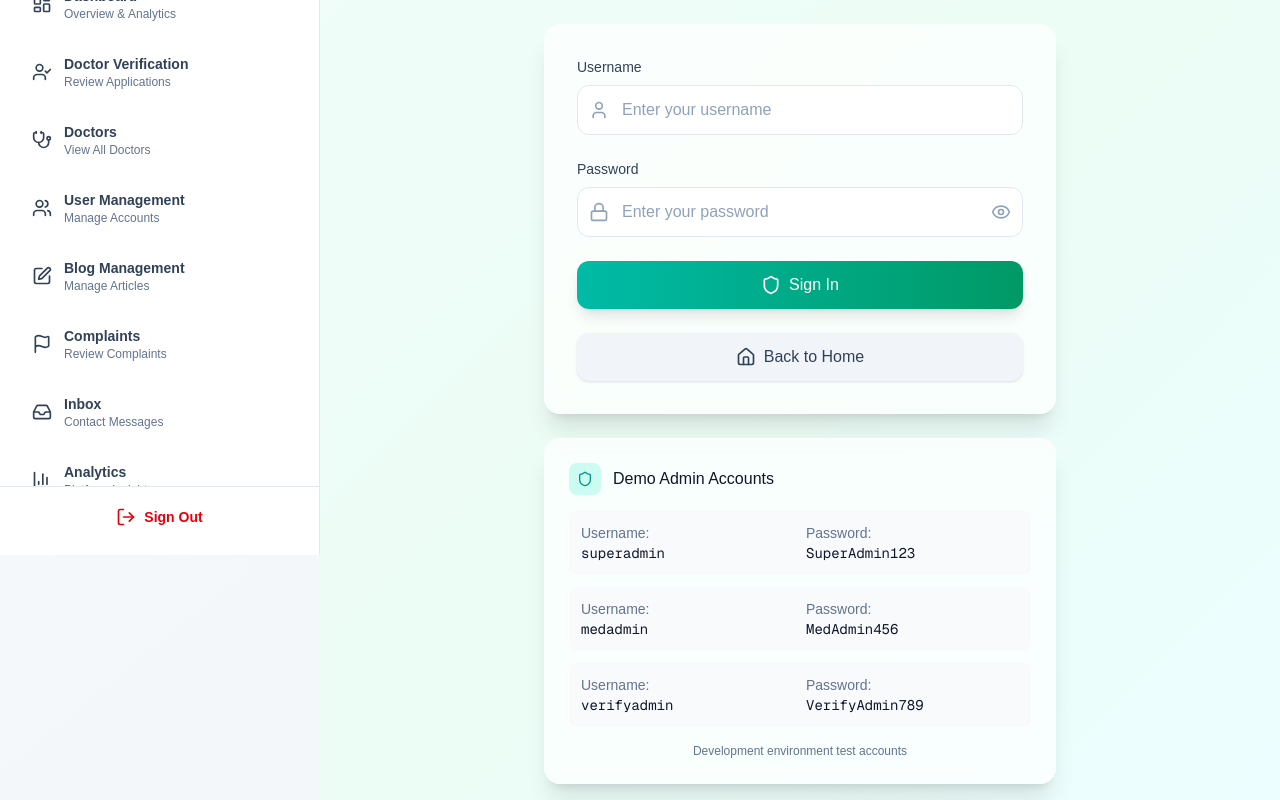
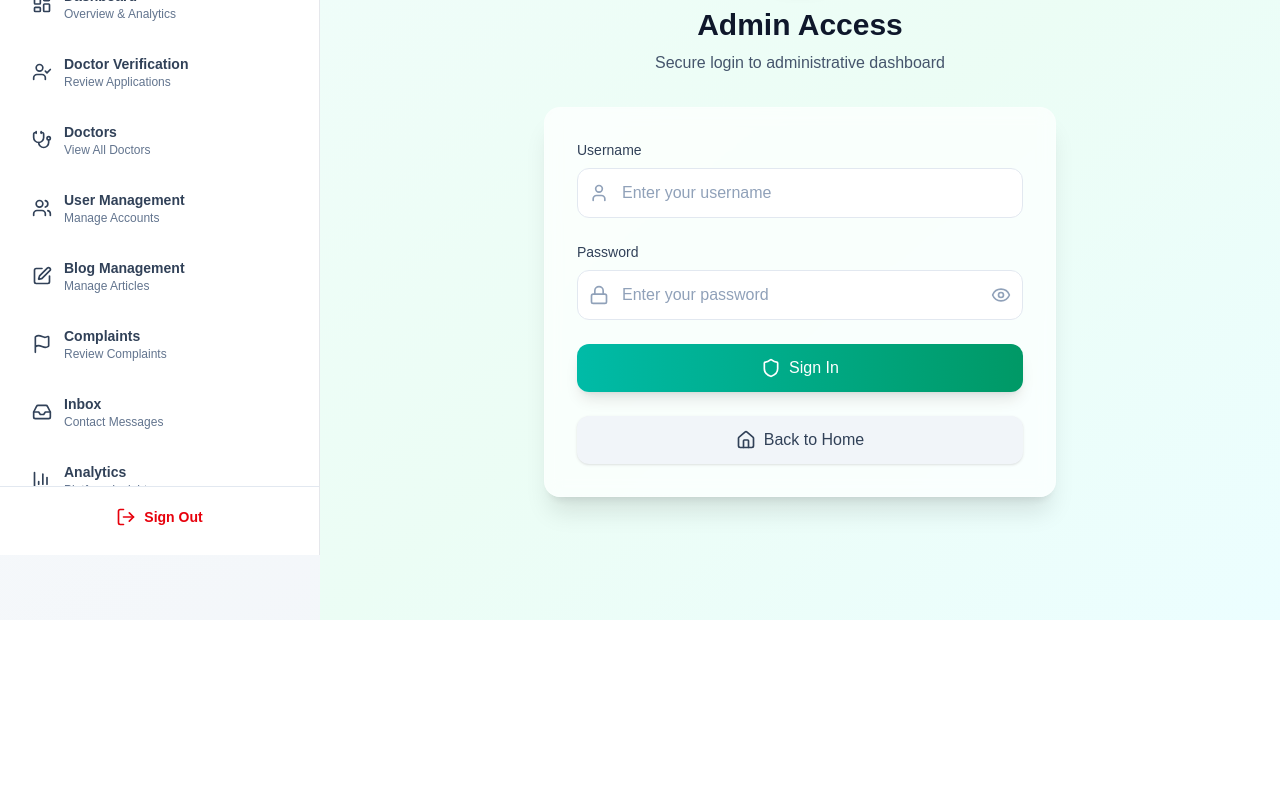
Before and after one commit to moeez4316/TABEEB-Healthcare, a Next.js app in the folder TabeebFrontend/: page /admin/login in a window 1280 px wide. Shown: the part 245-1045 px from the top of the page. After the commit the page ends 865 px from the top, so only its background shows below. Built offline with nearby package versions, Linux system fonts and the light colour scheme; no server answers.

Commit message:
Demo admin accounts removed

```diff
--- a/TabeebFrontend/src/app/admin/login/page.tsx
+++ b/TabeebFrontend/src/app/admin/login/page.tsx
@@ -170,61 +170,6 @@ export default function AdminLoginPage() {
             </button>
           </div>
         </div>
-
-        {/* Demo Accounts */}
-        <div className="bg-white/70 dark:bg-slate-800/70 backdrop-blur-sm border border-white/20 dark:border-slate-700/50 rounded-2xl shadow-xl p-6">
-          <div className="flex items-center mb-4">
-            <div className="w-8 h-8 bg-teal-100 dark:bg-teal-900/50 rounded-lg flex items-center justify-center mr-3">
-              <Shield className="w-4 h-4 text-teal-600 dark:text-teal-400" />
-            </div>
-            <h3 className="font-medium text-slate-900 dark:text-white">Demo Admin Accounts</h3>
-          </div>
-
-          <div className="space-y-3">
-            <div className="bg-slate-50 dark:bg-slate-700/50 rounded-lg p-3">
-              <div className="grid grid-cols-2 gap-3 text-sm">
-                <div>
-                  <span className="text-slate-500 dark:text-slate-400">Username:</span>
-                  <p className="font-mono text-slate-900 dark:text-white">superadmin</p>
-                </div>
-                <div>
-                  <span className="text-slate-500 dark:text-slate-400">Password:</span>
-                  <p className="font-mono text-slate-900 dark:text-white">SuperAdmin123</p>
-                </div>
-              </div>
-            </div>
-
-            <div className="bg-slate-50 dark:bg-slate-700/50 rounded-lg p-3">
-              <div className="grid grid-cols-2 gap-3 text-sm">
-                <div>
-                  <span className="text-slate-500 dark:text-slate-400">Username:</span>
-                  <p className="font-mono text-slate-900 dark:text-white">medadmin</p>
-                </div>
-                <div>
-                  <span className="text-slate-500 dark:text-slate-400">Password:</span>
-                  <p className="font-mono text-slate-900 dark:text-white">MedAdmin456</p>
-                </div>
-              </div>
-            </div>
-
-            <div className="bg-slate-50 dark:bg-slate-700/50 rounded-lg p-3">
-              <div className="grid grid-cols-2 gap-3 text-sm">
-                <div>
-                  <span className="text-slate-500 dark:text-slate-400">Username:</span>
-                  <p className="font-mono text-slate-900 dark:text-white">verifyadmin</p>
-                </div>
-                <div>
-                  <span className="text-slate-500 dark:text-slate-400">Password:</span>
-                  <p className="font-mono text-slate-900 dark:text-white">VerifyAdmin789</p>
-                </div>
-              </div>
-            </div>
-          </div>
-
-          <p className="mt-4 text-xs text-center text-slate-500 dark:text-slate-400">
-            Development environment test accounts
-          </p>
-        </div>
       </div>
     </div>
   );
```
